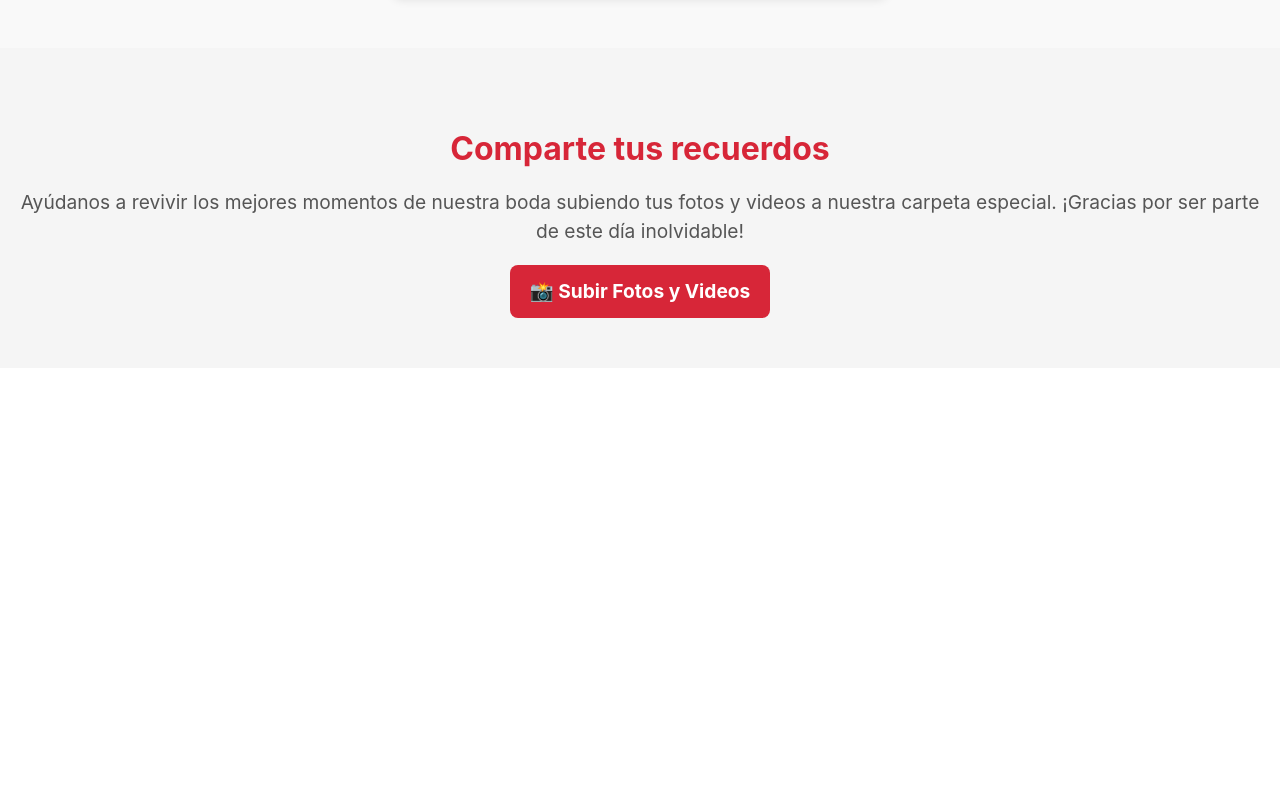
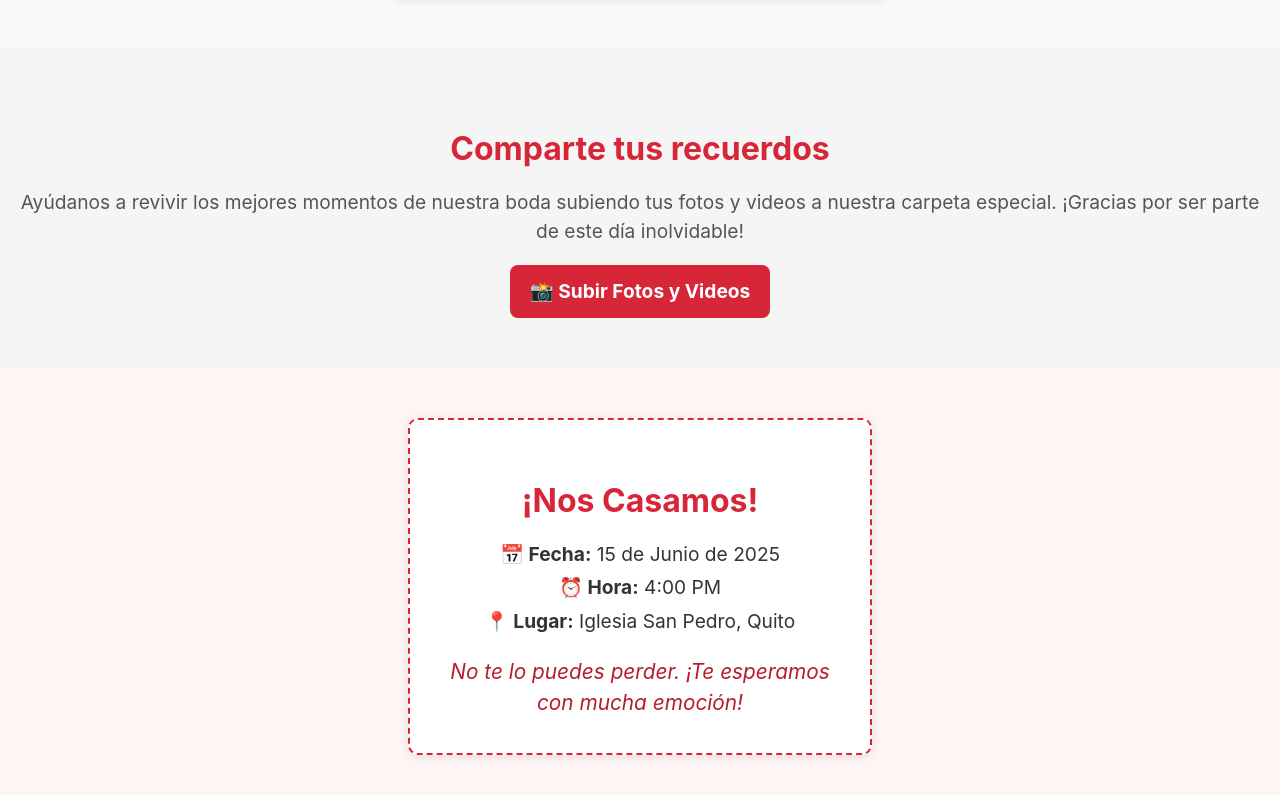
Before and after one commit to CristopherVanegas/BodaNicoleRo, a React (Vite) app in the folder boda_nicole_ro/: page / in a window 1280 px wide. Shown: the part 3411-4206 px from the top of the page. Before the commit the page ends 3779 px from the top, so only its background shows below. Built offline with nearby package versions, Linux system fonts and the light colour scheme; the HTML template or start-up script is replaced by a standard one.

Commit message:
Sección final

```diff
--- a/boda_nicole_ro/src/App.jsx
+++ b/boda_nicole_ro/src/App.jsx
@@ -6,6 +6,7 @@ import GiftSection from './components/GiftSection/GiftSection';
 import Itinerary from './components/Itinerary/Itinerary';
 import Gallery from './components/Gallery/Gallery';
 import Countdown from './components/Countdown/Countdown';
+import Summary from './components/Summary/Summary';
 
 function App() {
   return (
@@ -18,6 +19,7 @@ function App() {
       <GiftSection />
       <Itinerary />
       <Gallery />
+      <Summary />
     </div>
   );
 }
--- /dev/null
+++ b/boda_nicole_ro/src/components/Summary/Summary.jsx
@@ -0,0 +1,20 @@
+import 'react';
+import styles from './Summary.module.css';
+
+const Summary = () => {
+  return (
+    <section className={styles.summaryContainer}>
+      <div className={styles.summaryBox}>
+        <h2 className={styles.title}>¡Nos Casamos!</h2>
+
+        <p className={styles.detail}><strong>📅 Fecha:</strong> 15 de Junio de 2025</p>
+        <p className={styles.detail}><strong>⏰ Hora:</strong> 4:00 PM</p>
+        <p className={styles.detail}><strong>📍 Lugar:</strong> Iglesia San Pedro, Quito</p>
+
+        <p className={styles.finalMessage}>No te lo puedes perder. ¡Te esperamos con mucha emoción!</p>
+      </div>
+    </section>
+  );
+};
+
+export default Summary;
--- /dev/null
+++ b/boda_nicole_ro/src/components/Summary/Summary.module.css
@@ -0,0 +1,34 @@
+.summaryContainer {
+    text-align: center;
+    padding: 50px 20px;
+    background-color: #fff5f5;
+  }
+
+  .summaryBox {
+    border: 2px dashed #d72638;
+    padding: 30px;
+    max-width: 400px;
+    margin: 0 auto;
+    background-color: white;
+    border-radius: 10px;
+    box-shadow: 0 2px 10px rgba(0, 0, 0, 0.1);
+  }
+
+  .title {
+    font-size: 2rem;
+    color: #d72638;
+    margin-bottom: 15px;
+  }
+
+  .detail {
+    font-size: 1.2rem;
+    margin: 5px 0;
+    color: #333;
+  }
+
+  .finalMessage {
+    font-size: 1.3rem;
+    font-style: italic;
+    margin-top: 20px;
+    color: #b51d2d;
+  }
```
